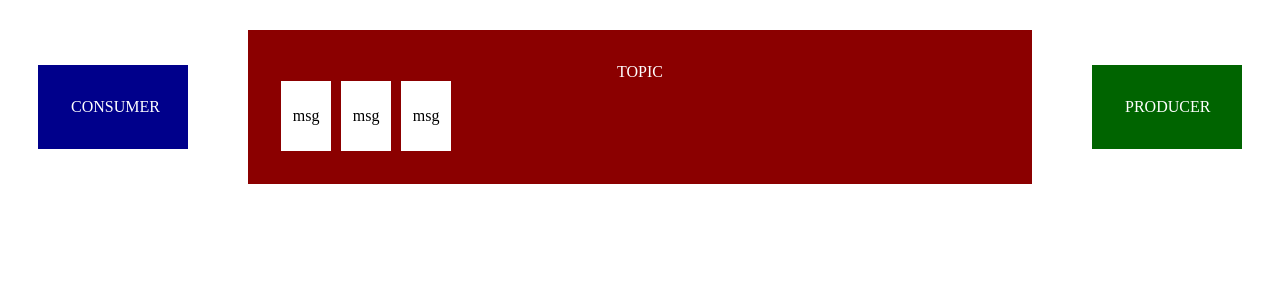
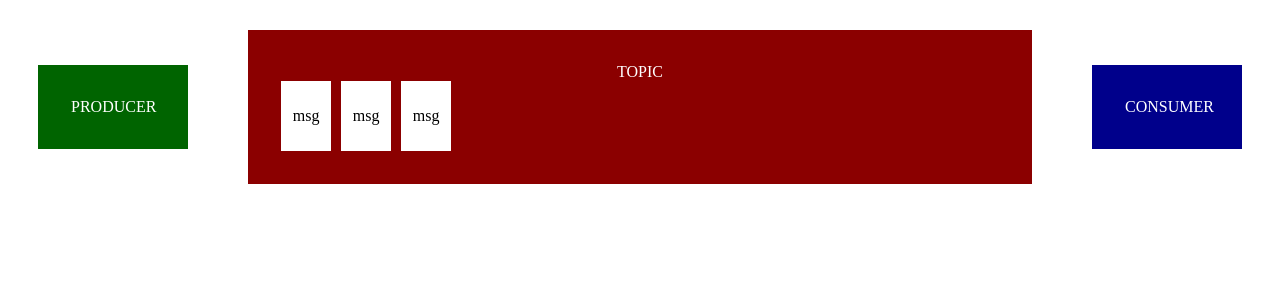
Before and after one commit to txiribimakula/kafka-playground, an Angular app: page / in a window 1280 px wide. Shown: the top 300 px of the page. Built offline with nearby package versions, Linux system fonts and the light colour scheme.

Commit message:
reposition producer-consumer

```diff
--- a/src/app/app.component.html
+++ b/src/app/app.component.html
@@ -1,11 +1,11 @@
 <div class="container">
-    <div class="consumers">
-        <app-consumer></app-consumer>
+    <div class="producers">
+        <app-producer></app-producer>
     </div>
     <div class="topics">
         <app-topic></app-topic>
     </div>
-    <div class="producers">
-        <app-producer></app-producer>
+    <div class="consumers">
+        <app-consumer></app-consumer>
     </div>
 </div>
```
